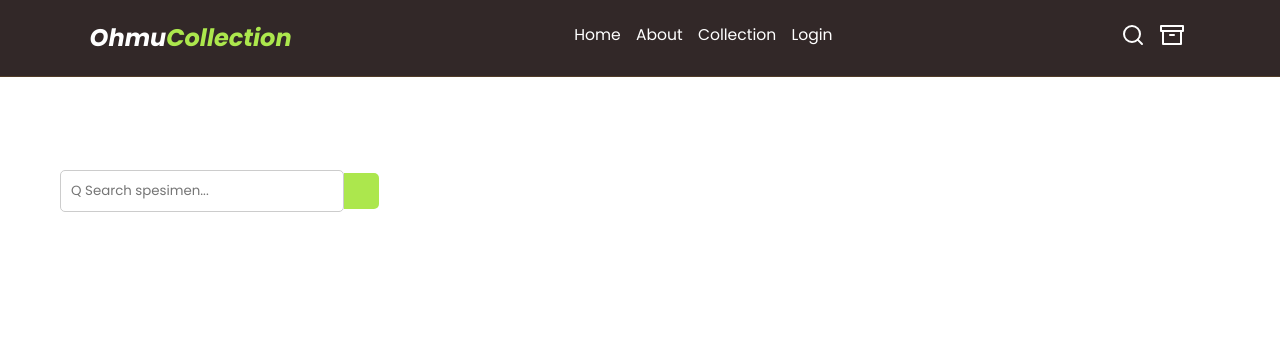
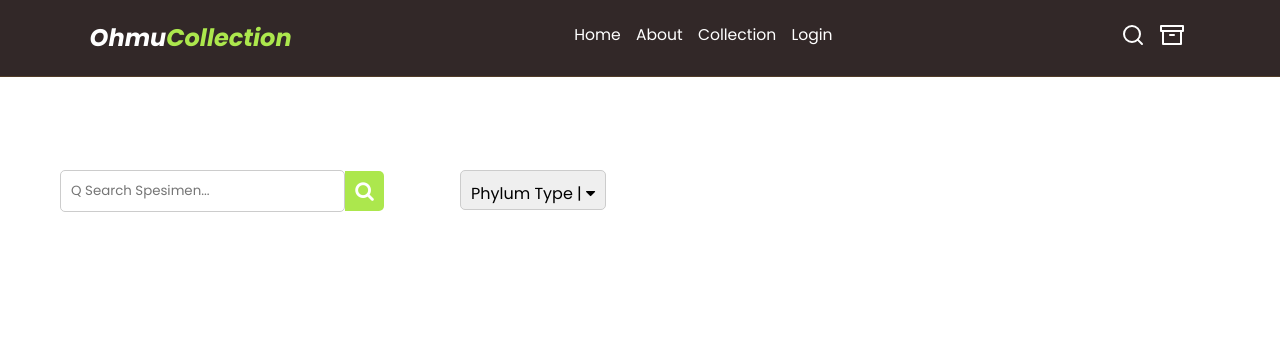
Before and after one commit to ChiloPods/specimen-database, a PHP site: page /collection.html in a window 1280 px wide. Shown: the top 337 px of the page. Run offline with PHP 8.4, Linux system fonts and the light colour scheme; some libraries are stand-ins or nearby versions.

Commit message:
add dropdown

```diff
--- a/collection.html
+++ b/collection.html
@@ -11,6 +11,11 @@
     <link
       href="https://fonts.googleapis.com/css2?family=Poppins:ital,wght@0,100;0,300;0,400;0,700;1,700&display=swap"
       rel="stylesheet"
+    />
+    <link
+      href="http://cdnjs.cloudflare.com/ajax/libs/font-awesome/4.3.0/css/font-awesome.css"
+      rel="stylesheet"
+      type="text/css"
     />
     />
     <!-- Feather Icons -->
@@ -43,13 +48,25 @@
       <input
         type="text"
         class="search-input"
-        placeholder="Q Search spesimen..."
+        placeholder="Q Search Spesimen..."
       />
       <button type="submit" class="search-button">
         <i class="fa fa-search"></i>
       </button>
     </div>
     <!-- Search Bar End -->
+    <!-- Dropdown type spesimen -->
+    <div class="dropdown-type">
+      <button class="dropbtn">
+        Phylum Type | <i class="fa fa-caret-down" aria-hidden="true"></i>
+      </button>
+      <div class="dropdown-content">
+        <a href="#">Link 1</a>
+        <a href="#">Link 2</a>
+        <a href="#">Link 3</a>
+      </div>
+    </div>
+    <!-- Dropdown type spesimen End-->
     <!-- Collection Section -->
     <section class="collection" id="collection-1">
       <main class="content">
--- a/css/style.css
+++ b/css/style.css
@@ -81,7 +81,7 @@ body {
   display: none;
 }
 
-/* Hero Section */
+/* Hero Section Start*/
 .hero {
   min-height: 100vh;
   display: flex;
@@ -197,7 +197,7 @@ body {
   text-shadow: 1px 1px 3px rgba(1, 1, 3, 0.5);
 }
 /* About Section End */
-/* Search Bar */
+/* Search Bar Start*/
 .search-container {
   position: absolute;
   top: 150px;
@@ -209,8 +209,8 @@ body {
 }
 
 .search-button {
-  width: 40px;
-  height: 36px;
+  width: 45px;
+  height: 40px;
   border: 1px solid var(--bg);
   background: var(--primary);
   text-align: center;
@@ -227,6 +227,50 @@ body {
   border-radius: 5px;
 }
 /* Search Bar End*/
+/* Dropdown Start */
+.dropdown-type {
+  position: absolute;
+  top: 150px;
+  left: 460px;
+  align-items: center;
+  justify-content: space-between;
+  margin-top: 20px;
+}
+
+.dropbtn {
+  height: 40px;
+  padding: 10px;
+  font-size: 16px;
+  border: 1px solid #ccc;
+  border-radius: 5px;
+  cursor: pointer;
+}
+
+.dropdown-content {
+  display: none;
+  position: absolute;
+  background-color: #f1f1f1;
+  min-width: 160px;
+  box-shadow: 0px 8px 16px 0px rgba(0, 0, 0, 0.2);
+  z-index: 1;
+}
+
+.dropdown-content a {
+  color: black;
+  padding: 12px 16px;
+  text-decoration: none;
+  display: block;
+}
+
+.dropdown-content a:hover {
+  background-color: #ddd;
+}
+
+.show {
+  display: block;
+}
+
+/* Dropdown End */
 /* Media Queries */
 
 /* Laptop */
--- a/index.html
+++ b/index.html
@@ -42,9 +42,9 @@
     <!-- Hero Section -->
     <section class="hero" id="home">
       <main class="content">
-        <h1>Mari lihat-lihat <span>koleksi</span></h1>
+        <h1>Mari Lihat-Lihat <span>Koleksi</span></h1>
         <p>Lorem ipsum color</p>
-        <a href="#" class="cta">Lihat koleksi</a>
+        <a href="#" class="cta">Lihat Koleksi</a>
       </main>
     </section>
     <!-- Hero Section End -->
--- a/js/script.js
+++ b/js/script.js
@@ -14,3 +14,5 @@ document.addEventListener("click", function (e) {
     navbarNav.classList.remove("active");
   }
 });
+
+// Ketika Dropdown di klik
```
